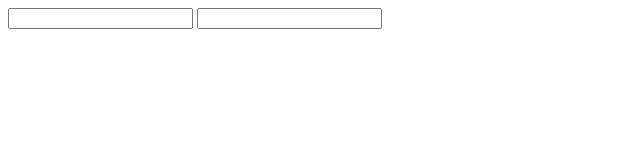
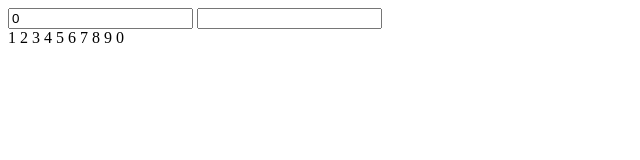
Before and after one commit to qwertykote/TestJScalc, a plain HTML site: page index.html in a window 1280 px wide. Shown: the full height of the page, 0-640 px from the left. Drawn offline with nearby package versions, Linux system fonts and the light colour scheme.

Commit message:
add number buttons

```diff
--- a/index.html
+++ b/index.html
@@ -5,10 +5,28 @@
 </head>
 
 <body>
+
 <form>
-   <input type="text" id="display"/>
+   <input type="text" id="display" value="0"/>
    <input type"submit" id="equal"/>
-   </form>
+</form>
+
+<div id="buttons">
+   <span id="buttons_1">1</span>
+   <span id="buttons_2">2</span>
+   <span id="buttons_3">3</span>
+   <span id="buttons_4">4</span>
+   <span id="buttons_5">5</span>
+   <span id="buttons_6">6</span>
+   <span id="buttons_7">7</span>
+   <span id="buttons_8">8</span>
+   <span id="buttons_9">9</span>
+   <span id="buttons_0">0</span>
+</div>
+
+<script src="http://code.jquery.com/jquery-1.9.1.min.js"></script>
+<script src="http://code.jquery.com/ui/1.10.1/jquery-ui.js"></script>
+
 </body>
 
 </html>
```
